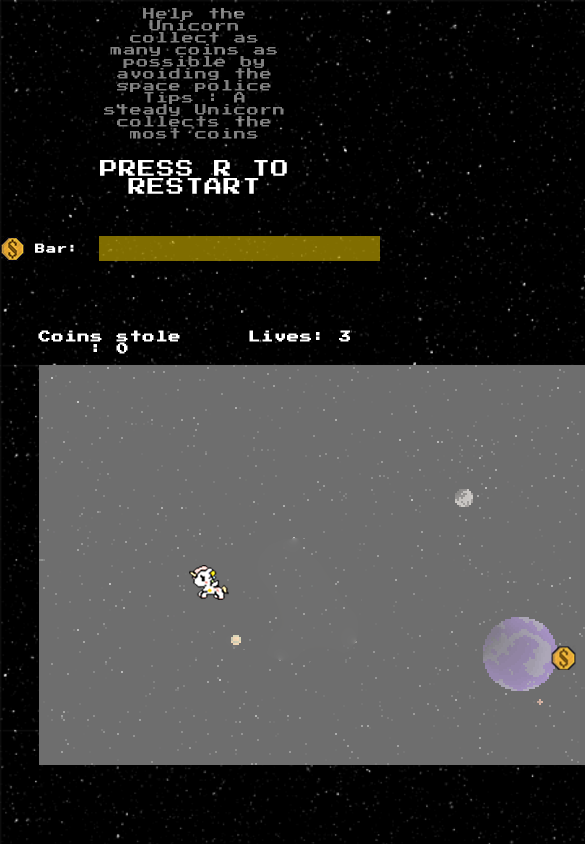
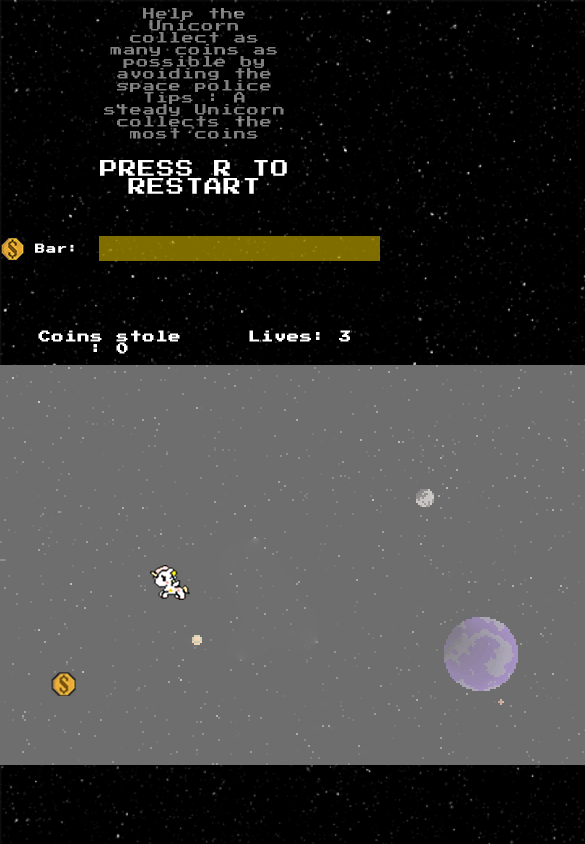
Before and after one commit to arieltsq/Project1B, a plain HTML site: page index.html in a window 390 px wide. Shown: the top 844 px of the page, 585 px wide, since content can reach past the window. Drawn offline with Linux system fonts and the light colour scheme.

Commit message:
Edited sizing issues

```diff
--- a/game.js
+++ b/game.js
@@ -7,7 +7,7 @@ var canvas = document.createElement('canvas')
 var ctx = canvas.getContext('2d')
 canvas.width = 600
 canvas.height = 400
-canvas.style = ' position:absolute; width: 600px; height: 400px; margin-left:10%; margin-right:10%; left:0; right:0; '
+canvas.style = ' position:absolute; width: 600px; height: 400px; margin-left: auto; margin-right:auto; left:0; right:0; '
 // canvas.style = 'left: 50%; margin-left: 8% '
 
 document.body.appendChild(canvas)
@@ -113,7 +113,7 @@ function UpdatedHealthBar () {
   flag = true
 }
 
-// setInterval(MinusHealth, 10)
+setInterval(MinusHealth, 10)
 
 // Update game objects
 
--- a/style.css
+++ b/style.css
@@ -178,4 +178,7 @@ p{
     color:rgba(0, 0, 0, 0.8);
   }
 
+  canvas{
+    margin-left: 100px
+  }
 }
```
